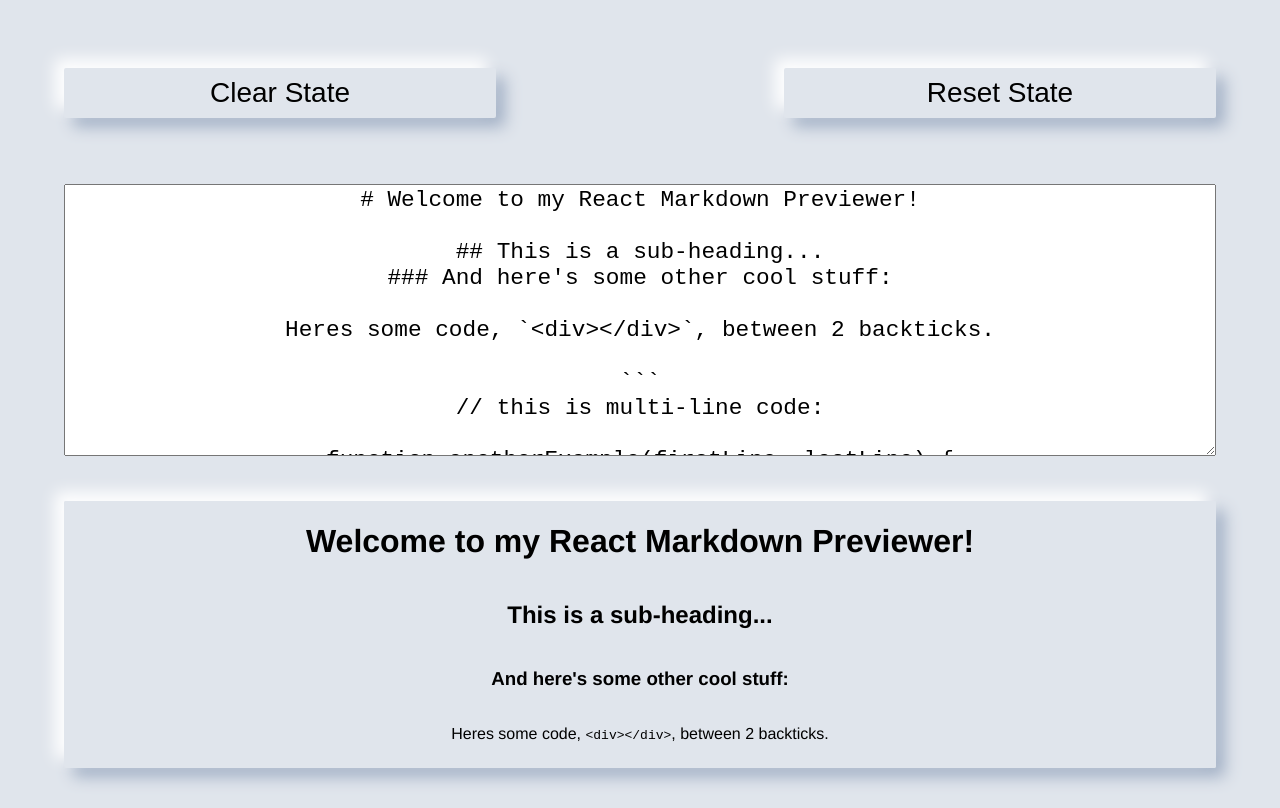
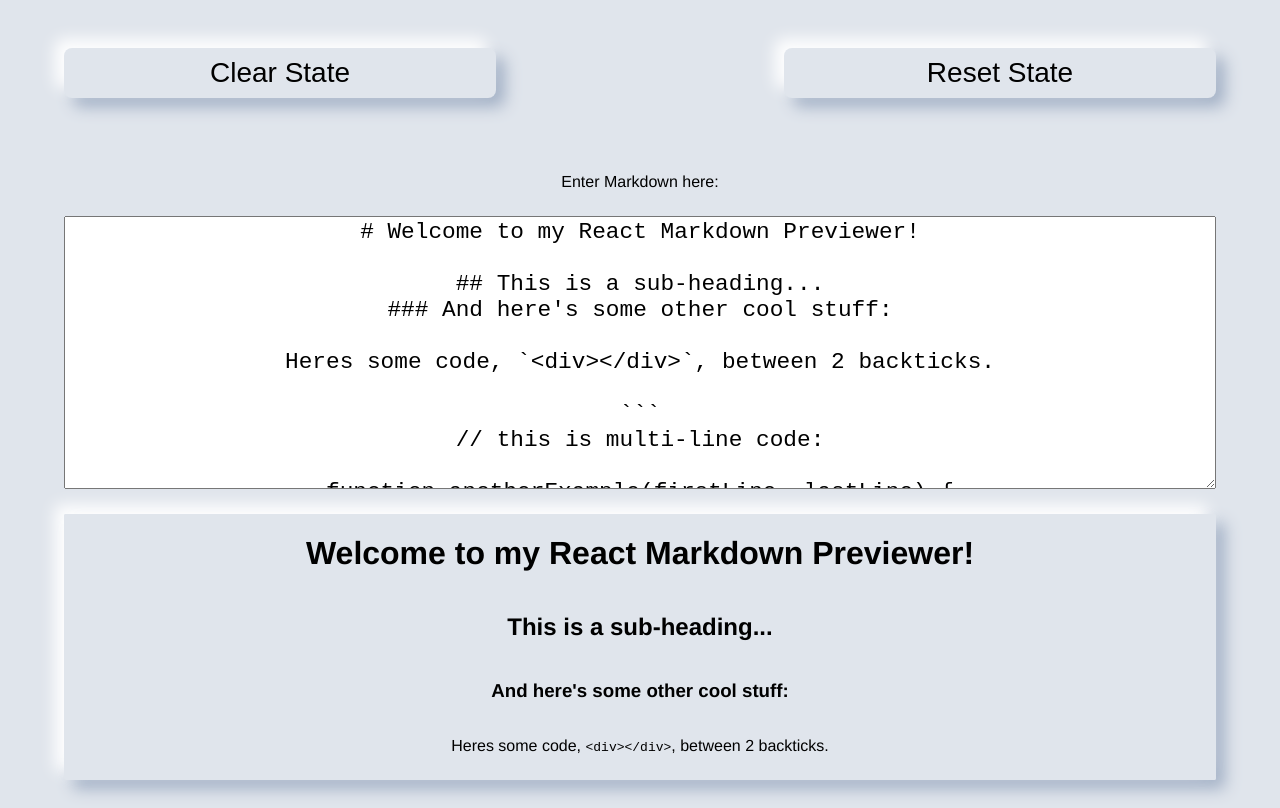
Before and after one commit to RpRoderick/react-markdown-previewer, a React app: page /#/ in a window 1280 px wide. Built offline with nearby package versions, Linux system fonts and the light colour scheme.

Commit message:
added label for textarea

```diff
--- a/src/components/structural/buttonArea/ButtonArea.jsx
+++ b/src/components/structural/buttonArea/ButtonArea.jsx
@@ -5,10 +5,10 @@ import { PropTypes } from 'prop-types';
 function ButtonArea(props) {
   return (
     <div className={styles.button_container}>
-      <button className={styles.button} onClick={() => props.clearMarkdown()}>
+      <button type="button" className={styles.button} onClick={() => props.clearMarkdown()}>
         Clear State
       </button>
-      <button className={styles.button} onClick={() => props.resetMarkdown()}>
+      <button type="button" className={styles.button} onClick={() => props.resetMarkdown()}>
         Reset State
       </button>
     </div>
--- a/src/components/structural/buttonArea/ButtonArea.module.scss
+++ b/src/components/structural/buttonArea/ButtonArea.module.scss
@@ -29,7 +29,7 @@
     font-size: $font_size_small;
     background-color: $color_background_main;
     border: 0;
-    border-radius: $border_radius_main;
+    border-radius: $border_radius_button;
     outline: none;
     box-shadow: $box_shadow_main;
 
--- a/src/components/structural/textArea/TextArea.jsx
+++ b/src/components/structural/textArea/TextArea.jsx
@@ -5,9 +5,10 @@ import { PropTypes } from 'prop-types';
 function TextArea(props) {
   return (
     <div className={styles.text_area_container}>
+      <label className={styles.textarea} htmlFor="textarea">Enter Markdown here:</label>
       <textarea
+        id="textarea"
         className={styles.editor}
-        placeholder="Type Markdown Here!"
         value={props.markdown}
         onChange={(e) => {
           props.updateMarkdown(e.target.value);}}>
--- a/src/components/structural/textArea/TextArea.module.scss
+++ b/src/components/structural/textArea/TextArea.module.scss
@@ -6,6 +6,11 @@
   flex: 1;
   flex-direction: column;
   justify-content: center;
+
+  .textarea {
+    margin: 3.125rem 0 1.5625rem;
+    text-align: center;
+  }
 
   .editor {
     display: flex;
--- a/src/styles/global/variables.scss
+++ b/src/styles/global/variables.scss
@@ -9,6 +9,7 @@ $box_shadow_main_inverted: inset 9px 9px 16px $color_box_shadow_grey, inset -9px
 
 //borders
 $border_radius_main: 2px;
+$border_radius_button: 8px;
 
 //font
 $font_size_small: 1.25em;
```
